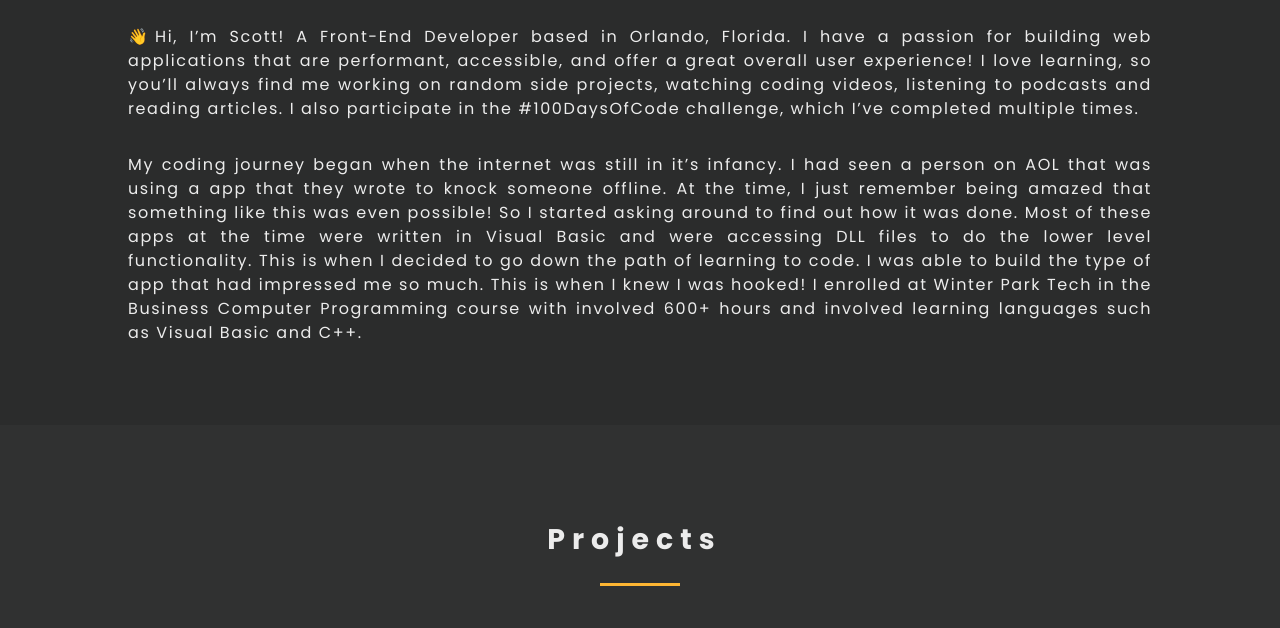
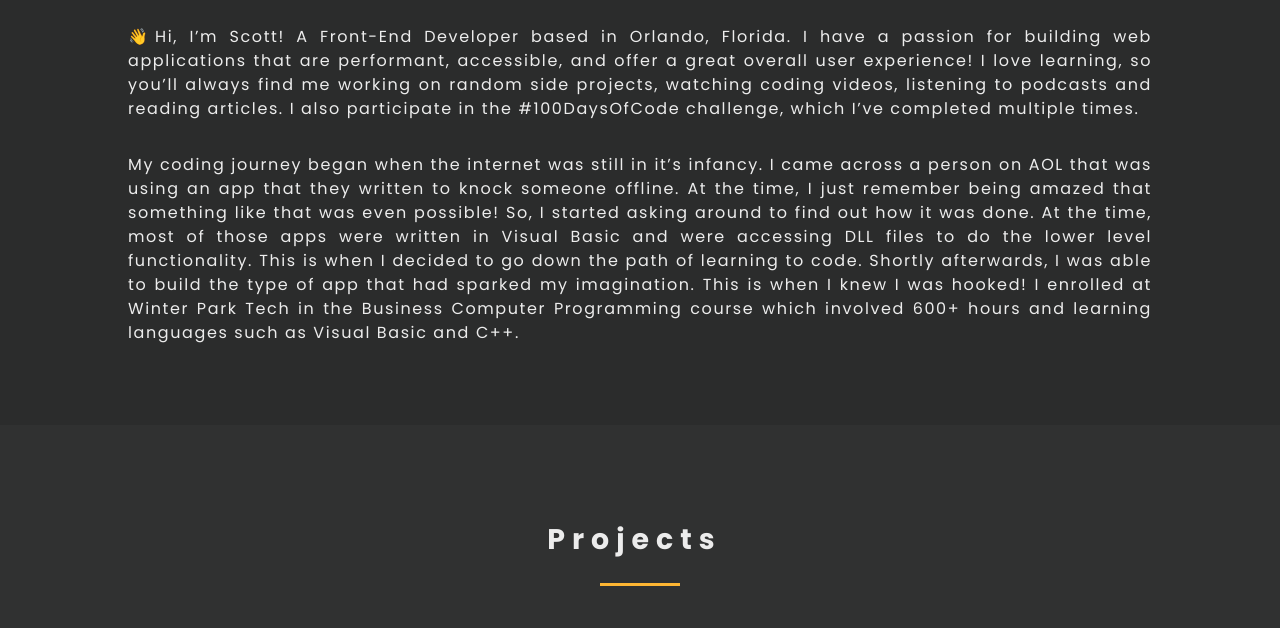
Before and after one commit to scottdiemer/gatsby-portfolio, a Gatsby site: page / in a window 1280 px wide. Shown: the part 1200-1828 px from the top of the page. Built offline with nearby package versions, Linux system fonts and the light colour scheme; Gatsby itself is replaced by a stand-in of ours.

Commit message:
Minor changes to wording of about me section

```diff
--- a/src/components/about.js
+++ b/src/components/about.js
@@ -17,16 +17,16 @@ const About = () => {
       </p>
       <p className={styles.description}>
         My coding journey began when the internet was still in it’s infancy. I
-        had seen a person on AOL that was using a app that they wrote to knock
-        someone offline. At the time, I just remember being amazed that
-        something like this was even possible! So I started asking around to
-        find out how it was done. Most of these apps at the time were written in
-        Visual Basic and were accessing DLL files to do the lower level
+        came across a person on AOL that was using an app that they written to
+        knock someone offline. At the time, I just remember being amazed that
+        something like that was even possible! So, I started asking around to
+        find out how it was done. At the time, most of those apps were written
+        in Visual Basic and were accessing DLL files to do the lower level
         functionality. This is when I decided to go down the path of learning to
-        code. I was able to build the type of app that had impressed me so much.
-        This is when I knew I was hooked! I enrolled at Winter Park Tech in the
-        Business Computer Programming course with involved 600+ hours and
-        involved learning languages such as Visual Basic and C++.
+        code. Shortly afterwards, I was able to build the type of app that had
+        sparked my imagination. This is when I knew I was hooked! I enrolled at
+        Winter Park Tech in the Business Computer Programming course which
+        involved 600+ hours and learning languages such as Visual Basic and C++.
       </p>
     </Section>
   )
```
